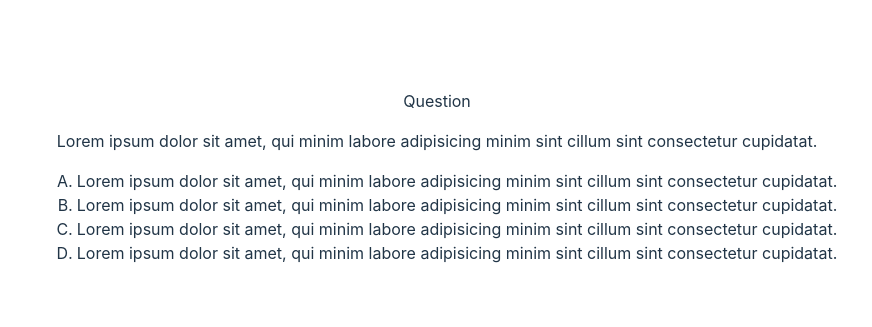
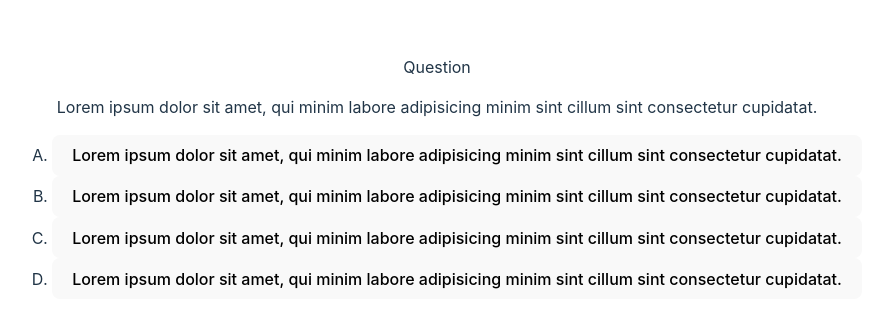
Before and after one commit to DadonStyle/interviewTrivia, a React (Vite) app: page / in a window 1280 px wide. Shown: the part 215-542 px from the top of the page, without its empty margins (203-1075 px from the left). Built offline with nearby package versions, Linux system fonts and the light colour scheme.

Commit message:
(ref) wrapped every option with a button

```diff
--- a/src/components/ui/OptionList.tsx
+++ b/src/components/ui/OptionList.tsx
@@ -16,7 +16,7 @@ const OptionList = ({ question }: OptionListProps) => {
   return (
     <ol type="A">
       {options.map((option: string) => (
-        <li key={uuid()}>{option}</li>
+        <li key={uuid()}><button>{option}</button></li>
       ))}
     </ol>
   );
```
